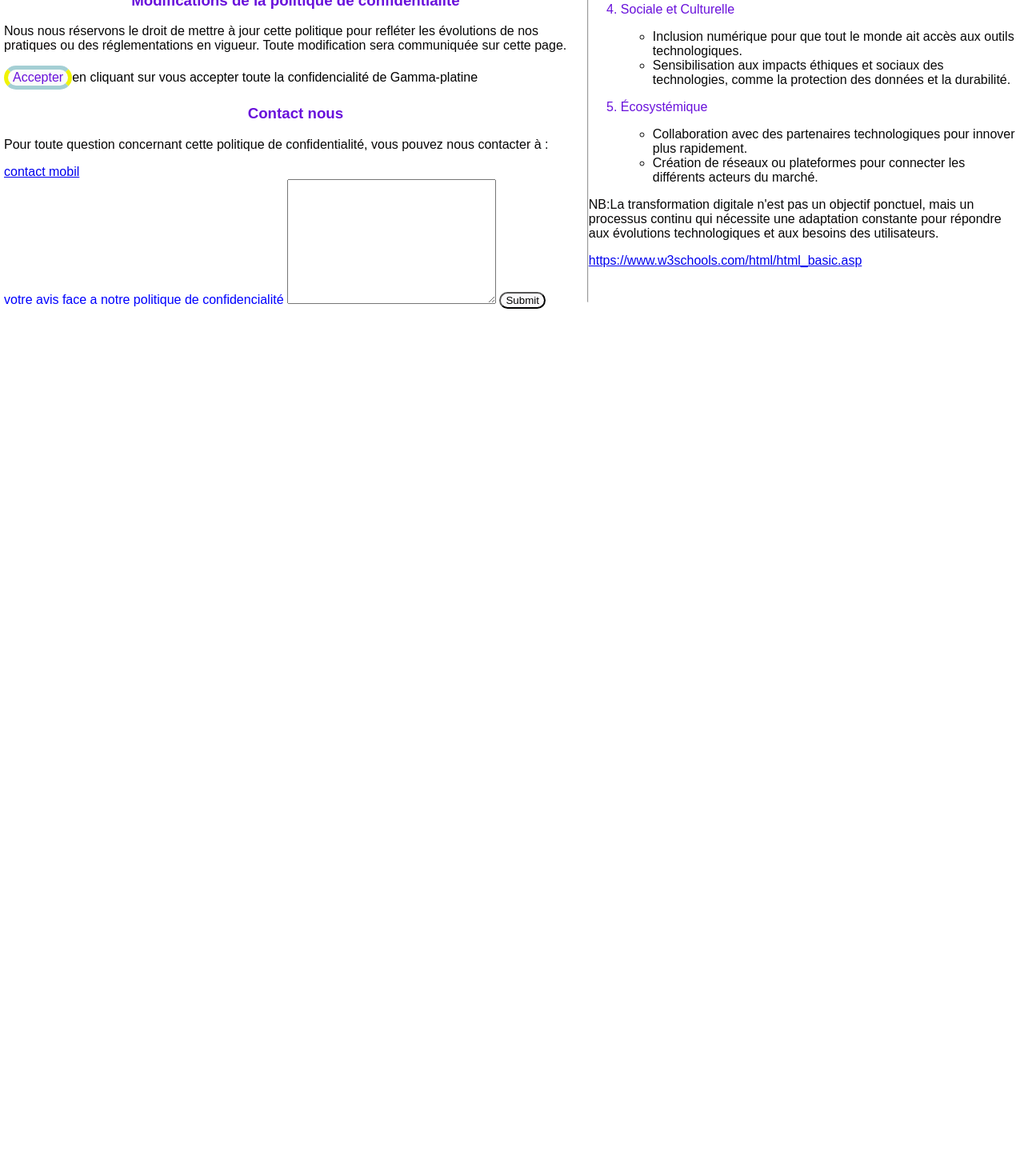
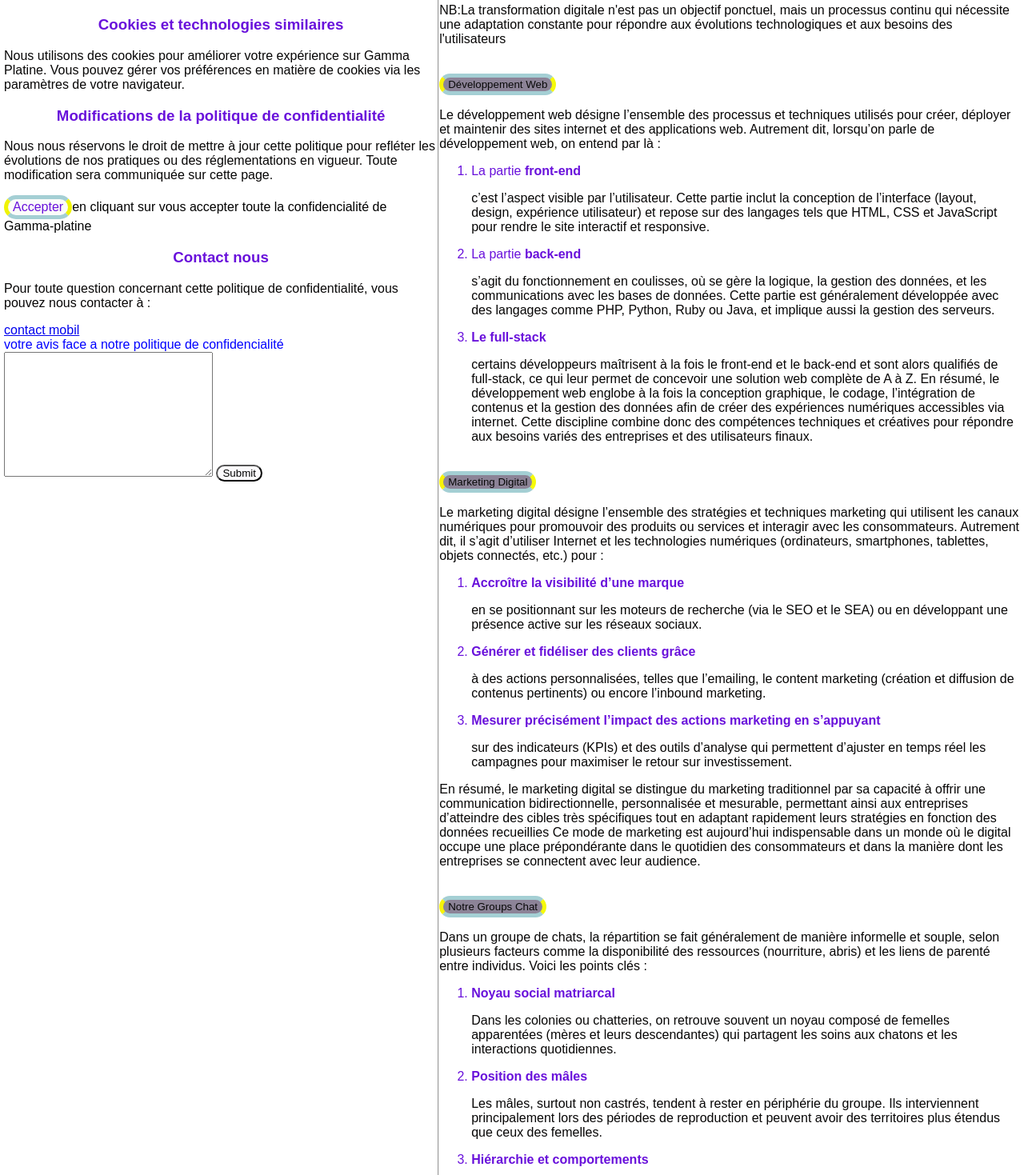
Before and after one commit to manegabechris/gamma-platine, a website: page index.html in a window 1280 px wide. Shown: the part 1331-2800 px from the top of the page at 80% size. Before the commit the page ends 1722 px from the top, so only its background shows below. Drawn offline with Linux system fonts and the light colour scheme.

Commit message:
Update index.html
Signed-off-by: manegabe chris <191008699+manegabechris@users.noreply.github.com>

```diff
--- a/index.html
+++ b/index.html
@@ -18,8 +18,7 @@
                 <button class="accepter">accepter</button>
                      <p>Chez Gamma Platine, nous attachons une importance capitale à la confidentialité de vos données. En tant qu'acteur clé de la transformation digital, nous reconnaissons l'importance de protéger vos informations personnelles dans un environnement digital en constante évolution. Cette politique de confidentialité détaille la manière dont nous collectons, utilisons, protégeons et partageons vos données.</p>
                          <h3> Collecte des informations</h3>
-Nous collectons des informations personnelles pour vous offrir une expérience personnalisée et sécurisée. Ces données incluent, mais ne se limitent pas à :
-
+<P>Nous collectons des informations personnelles pour vous offrir une expérience personnalisée et sécurisée. Ces données incluent, mais ne se limitent pas à :</P>
     <p>Données personnelles : nom, prénom, adresse e-mail, numéro de téléphone.
          Informations techniques : adresse IP, type de navigateur, système d'exploitation.
             Données d'utilisation : temps passé sur le site, pages visitées, clics.</p>
@@ -29,7 +28,7 @@ Nous collectons des informations personnelles pour vous offrir une expérience p
     <p>Optimiser nos services numériques et améliorer votre expérience utilisateur.</p>
         Analyser les tendances liées à la transformation numérique et proposer des solutions adaptées.
             Vous tenir informé des actualités, événements ou nouvelles fonctionnalités de Gamma Platine.
-                Garantir la sécurité et prévenir tout accès non autorisé à nos systèmes.
+                Garantir la sécurité et prévenir tout accès non autorisé à nos systèmes.</P>
 <h3>Partage des données</h3>
       <p>Nous ne partageons pas vos données avec des tiers sans votre consentement explicite, sauf dans les cas suivants :</p>
             <p>Respect d’une obligation légale ou réglementaire.</p>
@@ -37,7 +36,6 @@ Nous collectons des informations personnelles pour vous offrir une expérience p
                         Collaboration avec des prestataires de services pour des besoins spécifiques (hébergement, analyse de données).
 <h3>Sécurité des informations</h3>
      <p>Gamma Platine met en œuvre des mesures techniques et organisationnelles robustes pour protéger vos données contre :</p>
-
 L'accès non autorisé.
     L'altération ou la destruction accidentelle.
         Les cyberattaques ou autres menaces digital.</p>
@@ -115,9 +113,6 @@ L'accès non autorisé.
                 </fieldset>
                 <br>
                      <button>transformation digital</button>
-                          <button>développement web</button>
-                              <button> marketing digital</button>
-                                        <button>notre groups chat</button>
 
                     <p>La transformation digitale s'étend bien au-delà de l'adoption des technologies numériques.
                             Elle englobe un changement profond dans la manière dont les entreprises, les
@@ -172,10 +167,52 @@ L'accès non autorisé.
 </ol>
             <p>NB:La transformation digitale n'est pas un objectif ponctuel, mais un processus continu qui
                  nécessite une adaptation constante pour répondre aux évolutions technologiques et aux
-                         besoins des utilisateurs.</p> <a href="https://www.w3schools.com/html/html_basic.asp">https://www.w3schools.com/html/html_basic.asp</a>
-<footer>
+                         besoins des l'utilisateurs </p>
+
+<br>
+    <button>développement web</button>
+<br>
+        <p>Le développement web désigne l’ensemble des processus et techniques utilisés pour créer, déployer et maintenir des sites internet et des applications web. Autrement dit, lorsqu’on parle de développement web, on entend par là :</p>
+<ol>
+     <li>La partie <strong>front-end</strong></li> <p>c’est l’aspect visible par l’utilisateur. Cette partie inclut la conception de l’interface (layout, design, expérience utilisateur) et repose sur des langages tels que HTML, CSS et JavaScript pour rendre le site interactif et responsive.</p>
+         <li>La partie  <strong>back-end</strong></li><p> s’agit du fonctionnement en coulisses, où se gère la logique, la gestion des données, et les communications avec les bases de données. Cette partie est généralement développée avec des langages comme PHP, Python, Ruby ou Java, et implique aussi la gestion des serveurs.</p>
+            <li><strong>Le full-stack </strong></li><p>certains développeurs maîtrisent à la fois le front-end et le back-end et sont alors qualifiés de full-stack, ce qui leur permet de concevoir une solution web complète de A à Z.
+                 En résumé, le développement web englobe à la fois la conception graphique, le codage, l’intégration de contenus et la gestion des données afin de créer des expériences numériques accessibles via internet. Cette discipline combine donc des compétences techniques et créatives pour répondre aux besoins variés des entreprises et des utilisateurs finaux.</p>
+</ol>
+<br>
+    <button> marketing digital</button>
+            <p>Le marketing digital désigne l’ensemble des stratégies et techniques marketing qui utilisent les canaux numériques pour promouvoir des produits ou services et interagir avec les consommateurs. Autrement dit, il s’agit d’utiliser Internet et les technologies numériques (ordinateurs, smartphones, tablettes, objets connectés, etc.) pour :</p>
+
+<ol>
+    <li>
+          <strong>Accroître la visibilité d’une marque</strong></li> <p>en se positionnant sur les moteurs de recherche (via le SEO et le SEA) ou en développant une présence active sur les réseaux sociaux.</p>
+         <li>
+             <strong>Générer et fidéliser des clients grâce</strong></li><p> à des actions personnalisées, telles que l’emailing, le content marketing (création et diffusion de contenus pertinents) ou encore l’inbound marketing.</p>
+                 <li>
+        <strong>Mesurer précisément l’impact des actions marketing en s’appuyant</strong></li><p> sur des indicateurs (KPIs) et des outils d’analyse qui permettent d’ajuster en temps réel les campagnes pour maximiser le retour sur investissement.</p>
+</ol>
+                     <p>En résumé, le marketing digital se distingue du marketing traditionnel par sa capacité à offrir une communication bidirectionnelle, personnalisée et mesurable, permettant ainsi aux entreprises d’atteindre des cibles très spécifiques tout en adaptant rapidement leurs stratégies en fonction des données recueillies
+            Ce mode de marketing est aujourd’hui indispensable dans un monde où le digital occupe une place prépondérante dans le quotidien des consommateurs et dans la manière dont les entreprises se connectent avec leur audience.</p>
+</p>
+<br>
+    <button>notre groups chat</button>
+<br>
+        <p>Dans un groupe de chats, la répartition se fait généralement de manière informelle et souple, selon plusieurs facteurs comme la disponibilité des ressources (nourriture, abris) et les liens de parenté entre individus. Voici les points clés :</p>
+    <ol>
+            <li>
+                 <strong>Noyau social matriarcal</strong></li><p>Dans les colonies ou chatteries, on retrouve souvent un noyau composé de femelles apparentées (mères et leurs descendantes) qui partagent les soins aux chatons et les interactions quotidiennes.</p>
+                    <li>
+                          <strong>Position des mâles</strong></li><p>Les mâles, surtout non castrés, tendent à rester en périphérie du groupe. Ils interviennent principalement lors des périodes de reproduction et peuvent avoir des territoires plus étendus que ceux des femelles.</p>
+                <li>
+                    <strong>Hiérarchie et comportements</strong></li><p>Bien que les chats soient souvent perçus comme des animaux solitaires, dans un groupe ils adoptent une forme de hiérarchie souple. Ce n’est pas une domination stricte, mais plutôt une répartition basée sur l’expérience, l’assertivité et la capacité à marquer leur territoire (via des postures, des frottements ou des marquages olfactifs) afin d’éviter les conflits.</p>
+<li>
+                             <strong>Flexibilité en fonction de l’environnement</strong></li><p>La structure du groupe peut varier avec la disponibilité des ressources et la densité de population. Dans un environnement riche en nourriture et en espace, le groupe est plus stable et les interactions se font avec plus de coopération, tandis qu’en cas de ressource limitée, les comportements défensifs et les conflits peuvent s’exacerber.</p>
+        </ol>
+
+                <p>Ainsi, la répartition d’un groupe de chats s’appuie sur une organisation sociale fluide, où le noyau est souvent matriarcal, et où la hiérarchie se manifeste par des comportements subtils visant à limiter les affrontements tout en permettant la cohabitation.</p>
 
 </main>
+<footer>
 </footer>
         </body>
             </html>
```
Lines whose indentation alone changed are shown as unchanged.
